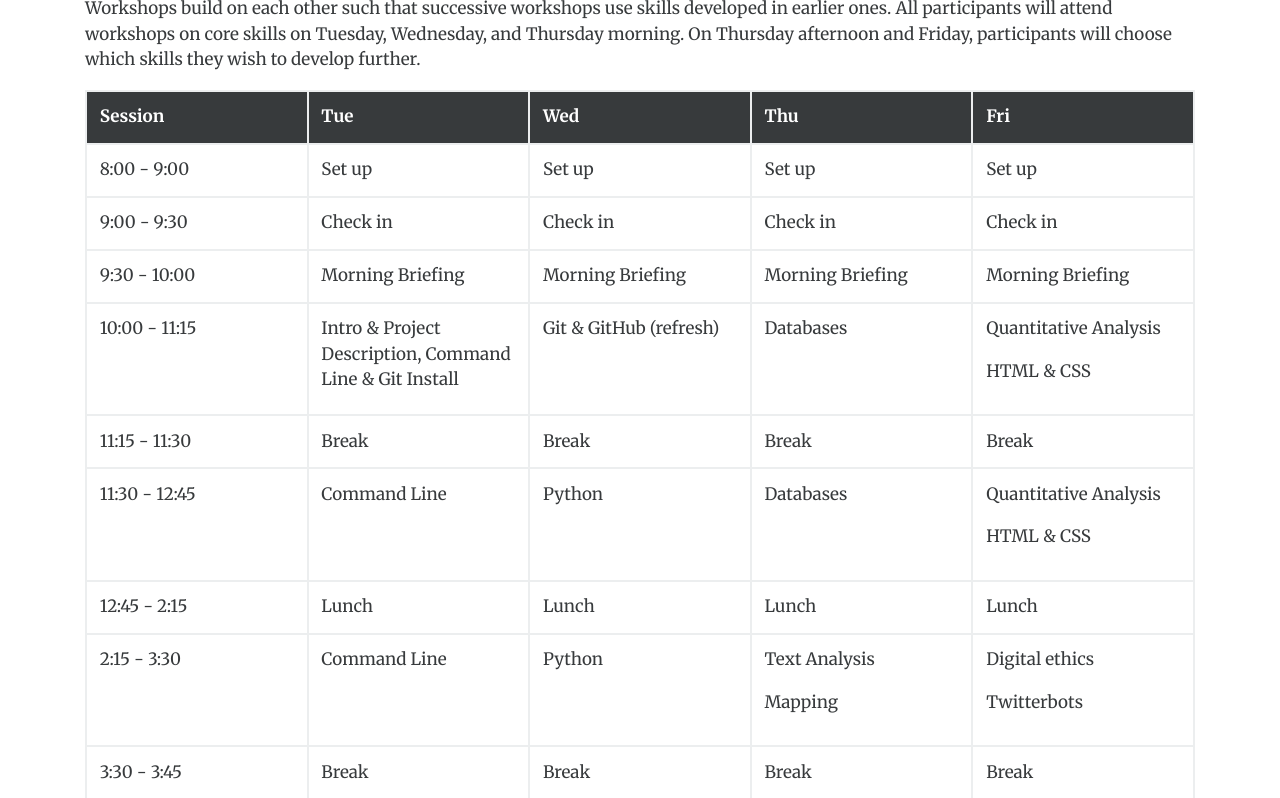
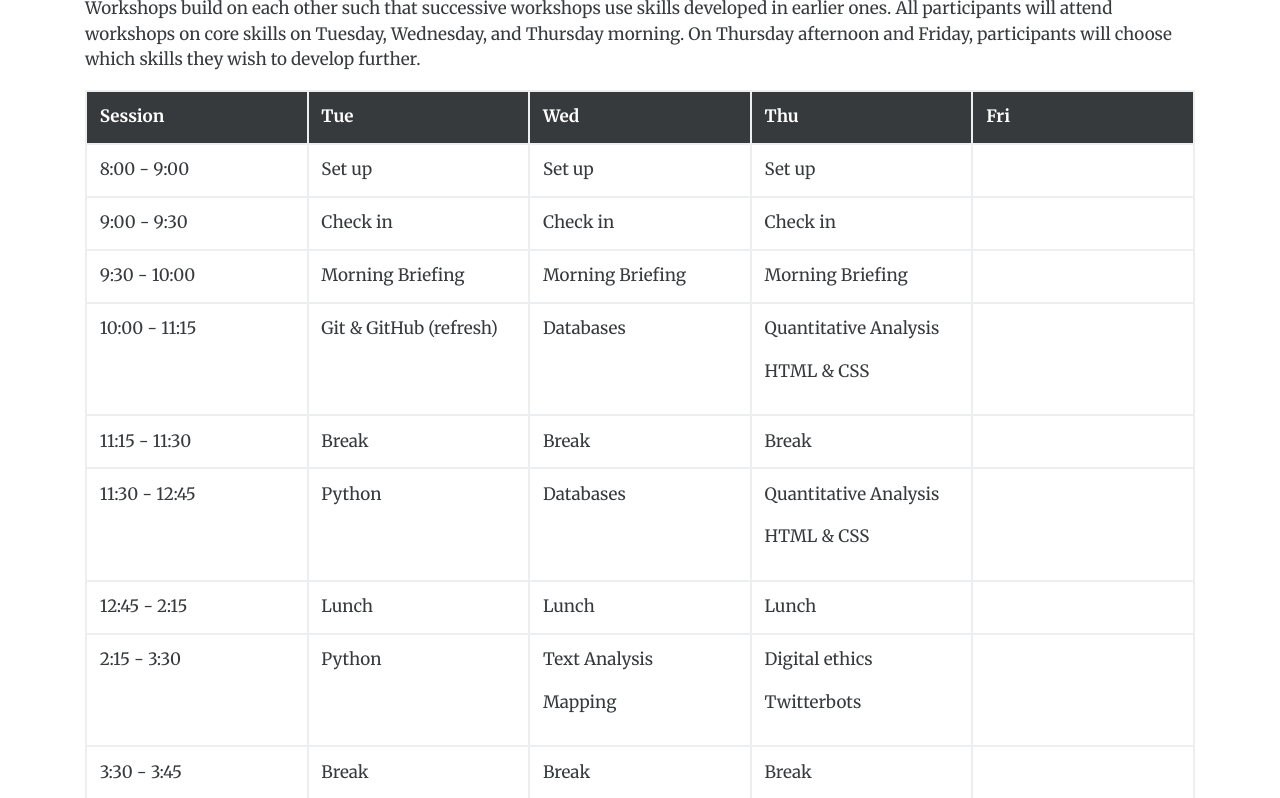
Before and after one commit to GCDigitalFellows/gcdigitalfellows.github.io, a Jekyll site: the page built from schedule.html, in a window 1280 px wide and 900 px high, scrolled down 357 px, cut to the strip 102-900 px from the top of the window. Built offline with Jekyll 4.4.1, drawn with Linux system fonts in a browser that asks for light colours; some of the changed text lies outside the part shown.

Commit message:
Updated overview

```diff
--- a/_data/overview.json
+++ b/_data/overview.json
@@ -1 +1 @@
-[{"time":"8:00 - 9:00","M":"","Tu":"Set up","W":"Set up","Th":"Set up","F":"Set up"},{"time":"9:00 - 9:30","M":"","Tu":"Check in","W":"Check in","Th":"Check in","F":"Check in"},{"time":"9:30 - 10:00","M":"","Tu":"Morning Briefing","W":"Morning Briefing","Th":"Morning Briefing","F":"Morning Briefing"},{"time":"10:00 - 11:15","M":"","Tu":"Intro & Project Description, Command Line & Git Install","W":"Git & GitHub (refresh)","Th":"Databases","F":"<p>Quantitative Analysis</p><p>HTML & CSS</p>"},{"time":"11:15 - 11:30","M":"","Tu":"Break","W":"Break","Th":"Break","F":"Break"},{"time":"11:30 - 12:45","M":"","Tu":"Command Line","W":"Python","Th":"Databases","F":"<p>Quantitative Analysis</p><p>HTML & CSS</p>"},{"time":"12:45 - 2:15","M":"","Tu":"Lunch","W":"Lunch","Th":"Lunch","F":"Lunch"},{"time":"2:15 - 3:30","M":"","Tu":"Command Line","W":"Python","Th":"<p>Text Analysis</p></p>Mapping</p>","F":"<p>Digital ethics</p><p> Twitterbots</p>"},{"time":"3:30 - 3:45","M":"","Tu":"Break","W":"Break","Th":"Break","F":"Break"},{"time":"3:45 - 5:00","M":"","Tu":"Git & GitHub","W":"Python","Th":"<p>Text Analysis</p></p>Mapping</p>","F":"Panel: Project Dev. & Ethics"},{"time":"5:00 - 5:30","M":"","Tu":"Installations\n","W":"Installations","Th":"Installations","F":"Reception"}]
+[{"time":"8:00 - 9:00","M":"Set up","Tu":"Set up","W":"Set up","Th":"Set up","F":""},{"time":"9:00 - 9:30","M":"Check in","Tu":"Check in","W":"Check in","Th":"Check in","F":""},{"time":"9:30 - 10:00","M":"Morning Briefing","Tu":"Morning Briefing","W":"Morning Briefing","Th":"Morning Briefing","F":""},{"time":"10:00 - 11:15","M":"Intro & Project Description, Command Line & Git Install","Tu":"Git & GitHub (refresh)","W":"Databases","Th":"<p>Quantitative Analysis</p><p>HTML & CSS</p>","F":""},{"time":"11:15 - 11:30","M":"Break","Tu":"Break","W":"Break","Th":"Break","F":""},{"time":"11:30 - 12:45","M":"Command Line","Tu":"Python","W":"Databases","Th":"<p>Quantitative Analysis</p><p>HTML & CSS</p>","F":""},{"time":"12:45 - 2:15","M":"Lunch","Tu":"Lunch","W":"Lunch","Th":"Lunch","F":""},{"time":"2:15 - 3:30","M":"Command Line","Tu":"Python","W":"<p>Text Analysis</p></p>Mapping</p>","Th":"<p>Digital ethics</p><p> Twitterbots</p>","F":""},{"time":"3:30 - 3:45","M":"Break","Tu":"Break","W":"Break","Th":"Break","F":""},{"time":"3:45 - 5:00","M":"Git & GitHub","Tu":"Python","W":"<p>Text Analysis</p></p>Mapping</p>","Th":"Panel: Project Dev. & Ethics","F":""},{"time":"5:00 - 5:30","M":"Installations\n","Tu":"Installations","W":"Installations","Th":"Reception","F":""}]
```
